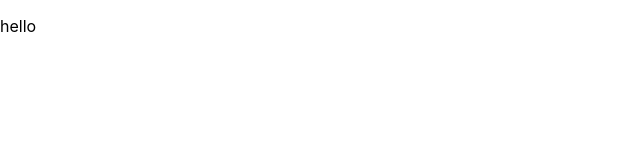
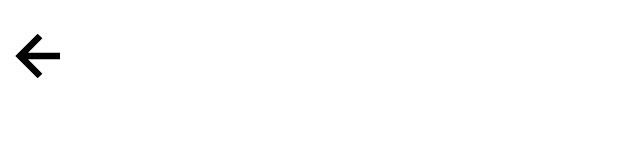
Before and after one commit to ChrisFlene/ChrisFlene, a Next.js app in the folder front/: page /event/register in a window 1280 px wide. Shown: the top 160 px of the page, without its empty margins (0-640 px from the left). Built offline with nearby package versions, Linux system fonts and the light colour scheme.

Commit message:
svgの追加

```diff
--- a/front/pages/event/register.tsx
+++ b/front/pages/event/register.tsx
@@ -1,7 +1,16 @@
 const register = () => {
   return (
     <div>
-      <p>hello</p>
+      <p></p>
+      <svg
+        xmlns="http://www.w3.org/2000/svg"
+        width="80"
+        height="80"
+        viewBox="0 0 24 24"
+        className="fill-slate-900"
+      >
+        <path d="M12.707 17.293 8.414 13H18v-2H8.414l4.293-4.293-1.414-1.414L4.586 12l6.707 6.707z"></path>
+      </svg>
     </div>
   );
 };
```
